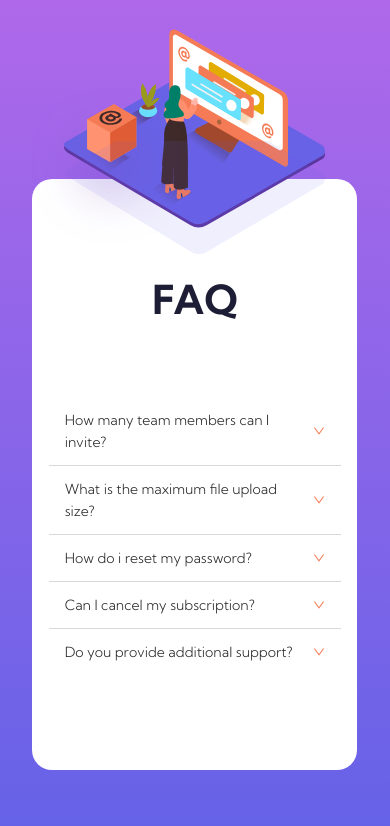
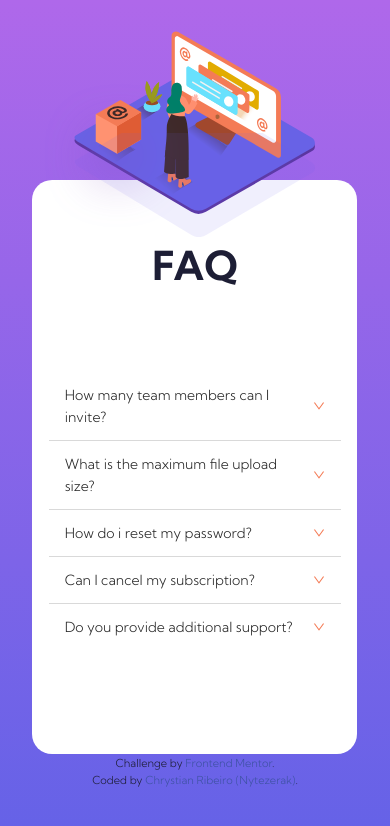
Before and after one commit to Nytezerak/faqchallenge, a React (Create React App) app: page / in a window 390 px wide. Shown: the top 826 px of the page. Built offline with nearby package versions, Linux system fonts and the light colour scheme.

Commit message:
Mobile screen: ok!

```diff
--- a/src/App.css
+++ b/src/App.css
@@ -7,3 +7,12 @@
   font-size: 12px;
   position: fixed;
 }
+
+.attribution {
+  font-size: 11px;
+  text-align: center;
+}
+
+.attribution a {
+  color: hsl(228, 45%, 44%);
+}
--- a/src/App.js
+++ b/src/App.js
@@ -1,14 +1,22 @@
 import './App.css';
+import './components/MobileMedia.css'
 import Mobile from './components/Mobile';
+import Desktop from './components/Desktop';
 
 function App() {
   return (
     <div className="App">
       <Mobile/>
+      <Desktop/>
       <style>
          @import url('https://fonts.googleapis.com/css2?family=Kumbh+Sans:wght@300&display=swap');
          @import url('https://fonts.googleapis.com/css2?family=Kumbh+Sans:wght@700&display=swap');
       </style>
+      <div className="attribution">
+        Challenge by <a href="https://www.frontendmentor.io?ref=challenge" target="blank">Frontend Mentor</a>.
+        <br></br>
+        Coded by <a href="https://github.com/Nytezerak/faq_challenge">Chrystian Ribeiro (Nytezerak)</a>.
+      </div>
     </div>
   );
 }
--- /dev/null
+++ b/src/components/Desktop.css
@@ -0,0 +1,6 @@
+@media screen and (min-width: 667px) {
+.desktopApp{
+    background-color: black;
+}
+
+}
--- /dev/null
+++ b/src/components/Desktop.jsx
@@ -0,0 +1,13 @@
+import { Col, Row } from 'antd';
+import React from 'react';
+import './Desktop.css';
+
+function Desktop () {
+    return(
+        <Row className="desktopApp">
+            <Col></Col>
+        </Row>
+    );
+}
+
+export default Desktop;
--- a/src/components/FaqItens.css
+++ b/src/components/FaqItens.css
@@ -1,19 +1,22 @@
 .faqTitle{
+    transition: 500ms;
     font-size: 40px;
-    padding-top: 90px;
+    padding-top: 70px;
     font-weight: 900;
     font-family: 'Kumbh Sans', sans-serif;
-    margin: 0 auto;
-    margin-bottom: -30px;
+    margin: -15px auto;
+    opacity: 100%;
 }
 
 .faqBody{
     width: 100%;
+    margin-top: -14px;
 }
 
 .faqBody--component.active{
-font-weight: bold;
+    font-weight: bold;
 }
+
 
 .faqBody--collapse{
     margin: 0 auto;
@@ -30,3 +33,21 @@ font-weight: bold;
 .collapseIcon{
     color: hsl(14, 88%, 65%);
 }
+
+.antRowFaq{
+    width: 100%;
+}
+
+@media screen and (max-height: 704px) {
+    .faqBody{
+        margin-top: -15%;
+    }
+    .attribution{
+        font-size: 9px;
+    }
+
+    .faqTitle.active{
+        transition: 500ms;
+        opacity: 25%;
+    }
+}
--- a/src/components/FaqItens.jsx
+++ b/src/components/FaqItens.jsx
@@ -6,7 +6,8 @@ import './FaqItens.css'
 const { Panel } = Collapse;
 
 const text1 = `
-  Lorem ipsum dolor sit amet, consectetur adipiscing elit.
+  You can invite up to 2 additional users on the Free plan. There is no limit on
+  team members for the Premium plan.
 `;
 
 const text2 = `
@@ -14,22 +15,23 @@ const text2 = `
 `;
 
 const text3 = `
-  Lorem ipsum dolor sit amet, consectetur adipiscing elit.
+  Click “Forgot password” from the login page or “Change password” from your profile page.
+  A reset link will be emailed to you.
 `;
 
 const text4 = `
-  Lorem ipsum dolor sit amet, consectetur adipiscing elit.
+  Yes! Send us a message and we’ll process your request no questions asked.
 `;
 
 const text5 = `
-  Lorem ipsum dolor sit amet, consectetur adipiscing elit.
+  Chat and email support is available 24/7. Phone lines are open during normal business hours.
 `;
 
 function FaqItens () {
   const [openItem, setOpenItem] = useState()
     return(
-    <Row>
-        <Row className='faqTitle'>
+    <Row className="antRowFaq">
+        <Row className={openItem>='1'? 'faqTitle active':'faqTitle'}>
             <Col span={24}>FAQ</Col>
         </Row>
 
--- a/src/components/ImgMobile.css
+++ b/src/components/ImgMobile.css
@@ -1,20 +1,24 @@
+.rowIlustracao{
+    justify-content: center;
+}
+
 .ilustracaoFaq{
-    position: absolute ;
-    margin-top: 90%;
-    width: 100%;
+    position: absolute;
+    margin-top: 280px;
+    width: 300px;
     z-index: 2;
 }
 
 .ilustracao{
     width: 90%;
 }
+
 .sombraFaq{
     position: relative;
-
     z-index: 1;
 }
 
 .sombra{
     width: 80%;
-    margin: -35% auto auto 10%;
+    margin: -110px 0 0 10%;
 }
--- a/src/components/ImgMobile.jsx
+++ b/src/components/ImgMobile.jsx
@@ -6,7 +6,7 @@ import ilustracaoSombra from '../images/bg-pattern-mobile.svg'
 
 function ImgMobile () {
 return(
-    <Row align="middle">
+    <Row className="rowIlustracao" align="middle">
         <Col className="ilustracaoFaq">
                 <img className="ilustracao" src={ilustracaoMobile} alt="Garota vendo tela de FAQ"/>
 
--- a/src/components/Mobile.css
+++ b/src/components/Mobile.css
@@ -1,7 +1,7 @@
 .card{
     background-color: white;
-    height: 70vh;
+    height: 68vh;
     border-radius: 20px;
-    margin-top: 55%;
+    margin-top: 180px;
     position: inherit;
 }
--- a/src/components/Mobile.jsx
+++ b/src/components/Mobile.jsx
@@ -1,12 +1,13 @@
 import React from 'react';
 import { Row, Col } from 'antd';
 import './Mobile.css';
+import './MobileMedia.css'
 import ImgMobile from './ImgMobile';
 import FaqItens from './FaqItens';
 
 function Mobile () {
     return(
-        <Row>
+        <Row id="mobileApp">
             <Col span={2}/>
             <Col span={20}>
                 <ImgMobile/>
--- /dev/null
+++ b/src/components/MobileMedia.css
@@ -0,0 +1,5 @@
+@media screen and (min-width: 667px) {
+    #mobileApp{
+        display: none;
+    }
+}
```
